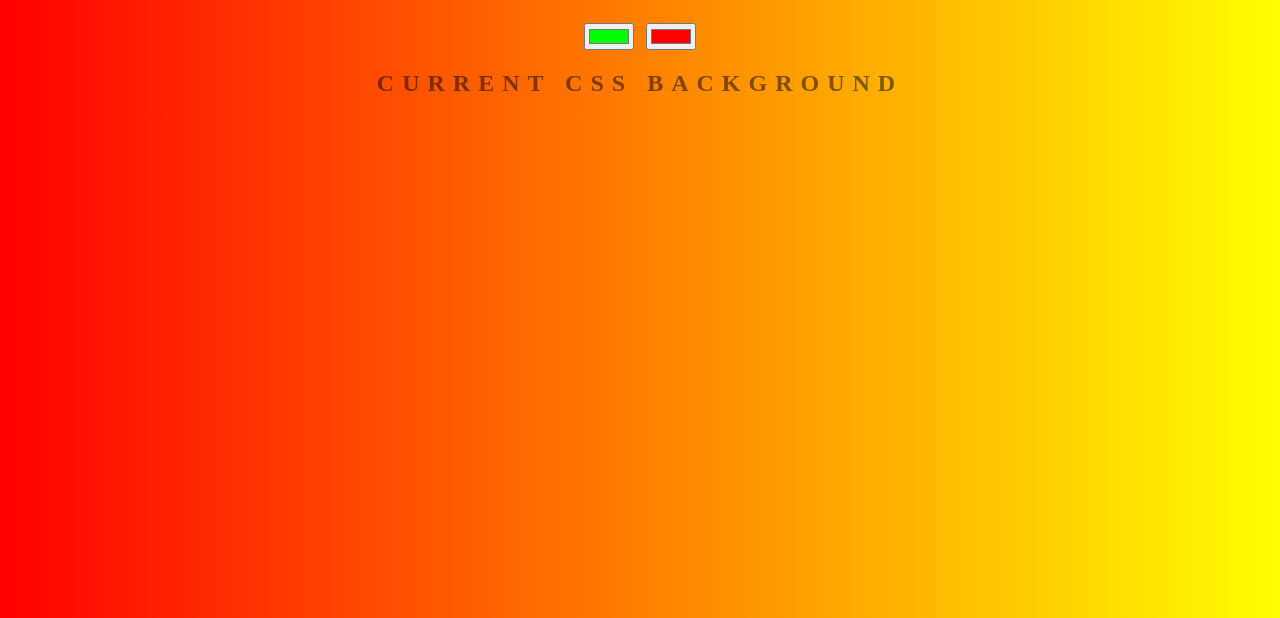
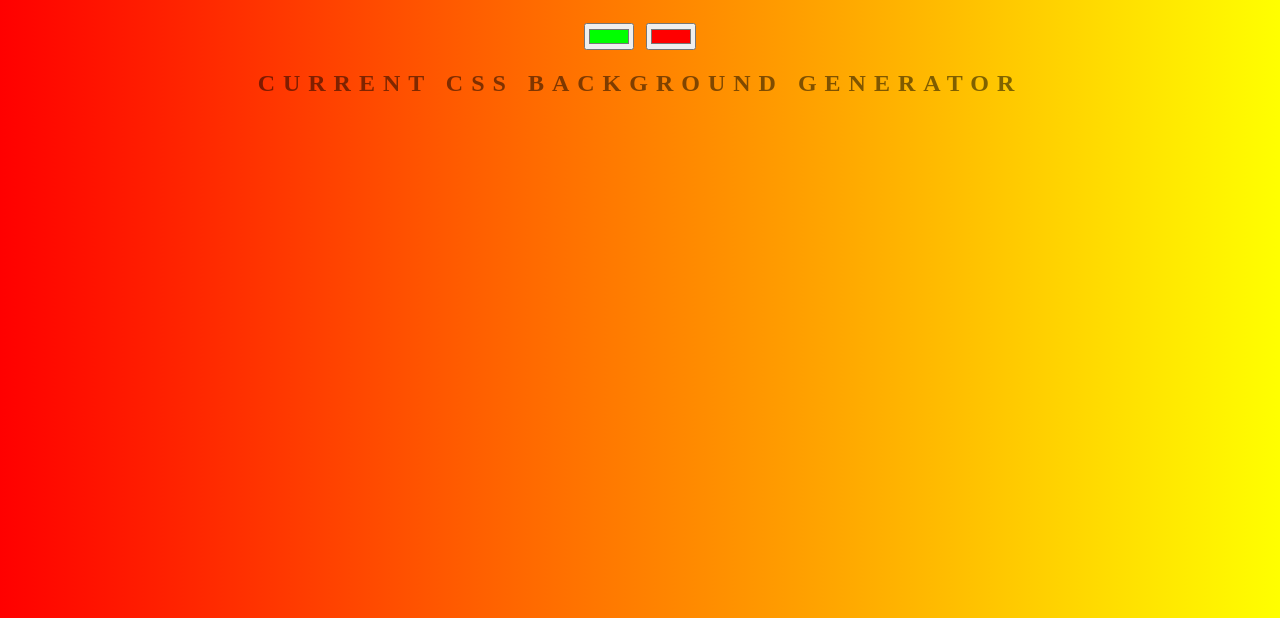
Before and after one commit to AnuragSS/Background-Generator, a plain HTML site: page index.html in a window 1280 px wide. Shown: the part 182-800 px from the top of the page. Drawn offline with Linux system fonts and the light colour scheme.

Commit message:
new change in h2 tag

```diff
--- a/index.html
+++ b/index.html
@@ -8,7 +8,7 @@
 	<h1>Gradient Background Generator</h1>
 	<input class="color1" type="color" name="color1" value="#00ff00">
 	<input class="color2" type="color" name="color2" value="#ff0000">
-	<h2>Current CSS Background</h2>
+	<h2>CURRENT CSS BACKGROUND GENERATOR</h2>
 	<h3></h3>
 	<script type="text/javascript" src="script.js"></script>
 </body>
```
